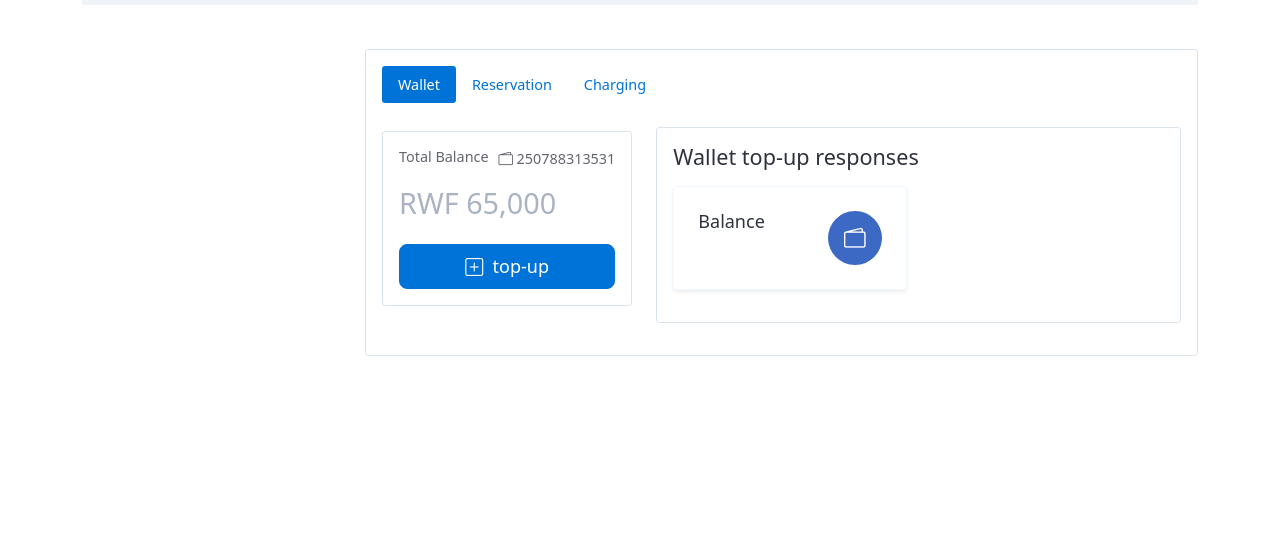
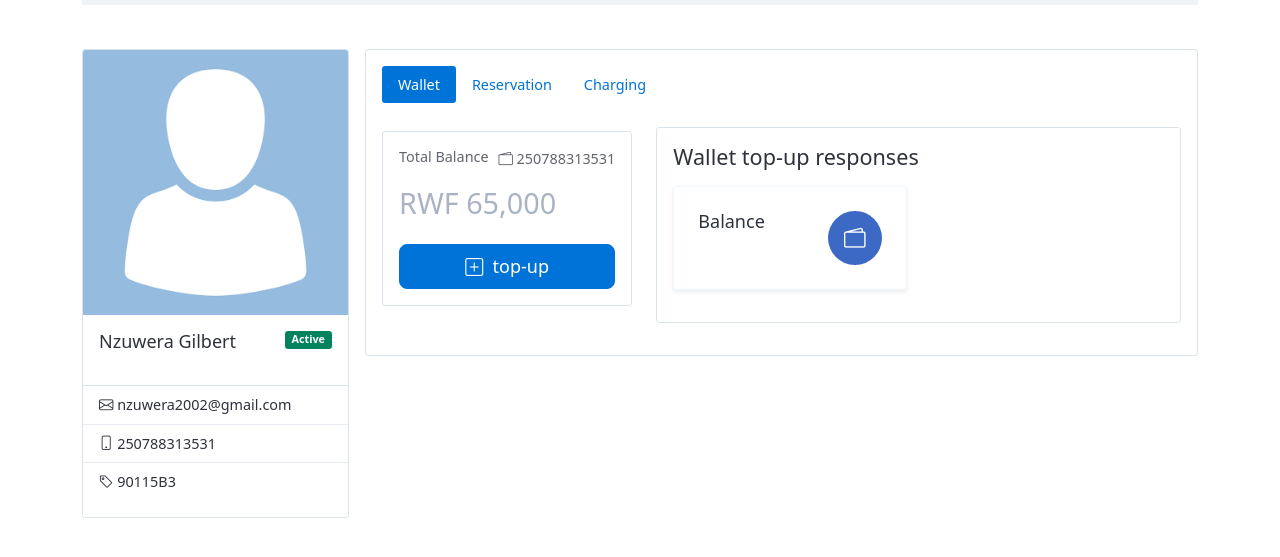
Before and after one commit to nzuwera/frontend, a plain HTML site: page src/index.html in a window 1280 px wide. Shown: the part 65-622 px from the top of the page. Drawn offline with nearby package versions, Linux system fonts and the light colour scheme.

Commit message:
chore: UI - re-design
- Finished user profile UI

```diff
--- a/src/index.html
+++ b/src/index.html
@@ -42,7 +42,27 @@
     <!-- Start User profile and navs -->
     <div class="row mt-3 g-3 mh-25">
         <div id="user-profile" class="col-md-3 py-1 gy-4">
-            <div id="userProfile"></div>
+            <div id="userProfile" class="card">
+                <img src="/src/img/user-profile.png" class="card-img-top" alt="User profile image">
+                <div class="card-body mb-1 d-flex justify-content-between">
+                    <h5 class="card-title">Nzuwera Gilbert</h5>
+                    <p class="badge text-bg-success">Active</p>
+                </div>
+                <ul class="list-group list-group-flush mb-3">
+                    <li class="list-group-item">
+                        <i class="bi bi-envelope"></i>
+                        <span>nzuwera2002@gmail.com</span>
+                    </li>
+                    <li class="list-group-item">
+                        <i class="bi bi-phone"></i>
+                        <span>250788313531</span>
+                    </li>
+                    <li class="list-group-item">
+                        <i class="bi bi-tag"></i>
+                        <span>90115B3</span>
+                    </li>
+                </ul>
+            </div>
         </div>
         <div id="userTabs" class="col-md-9 py-1 gy-4">
             <div class="row gx-3">
@@ -352,7 +372,8 @@
                         <div class="row">
                             <div class="col-12 d-flex justify-content-between">
                                 <button type="submit" class="btn btn-primary" d="topUpBtn">Send</button>
-                                <button type="reset" class="btn btn-danger" id="resetTopUpBtn" data-bs-dismiss="modal">Cancel
+                                <button type="reset" class="btn btn-danger" id="resetTopUpBtn" data-bs-dismiss="modal">
+                                    Cancel
                                 </button>
                             </div>
                         </div>
```
Also changed, not shown: src/img/user-profile.png (added).
